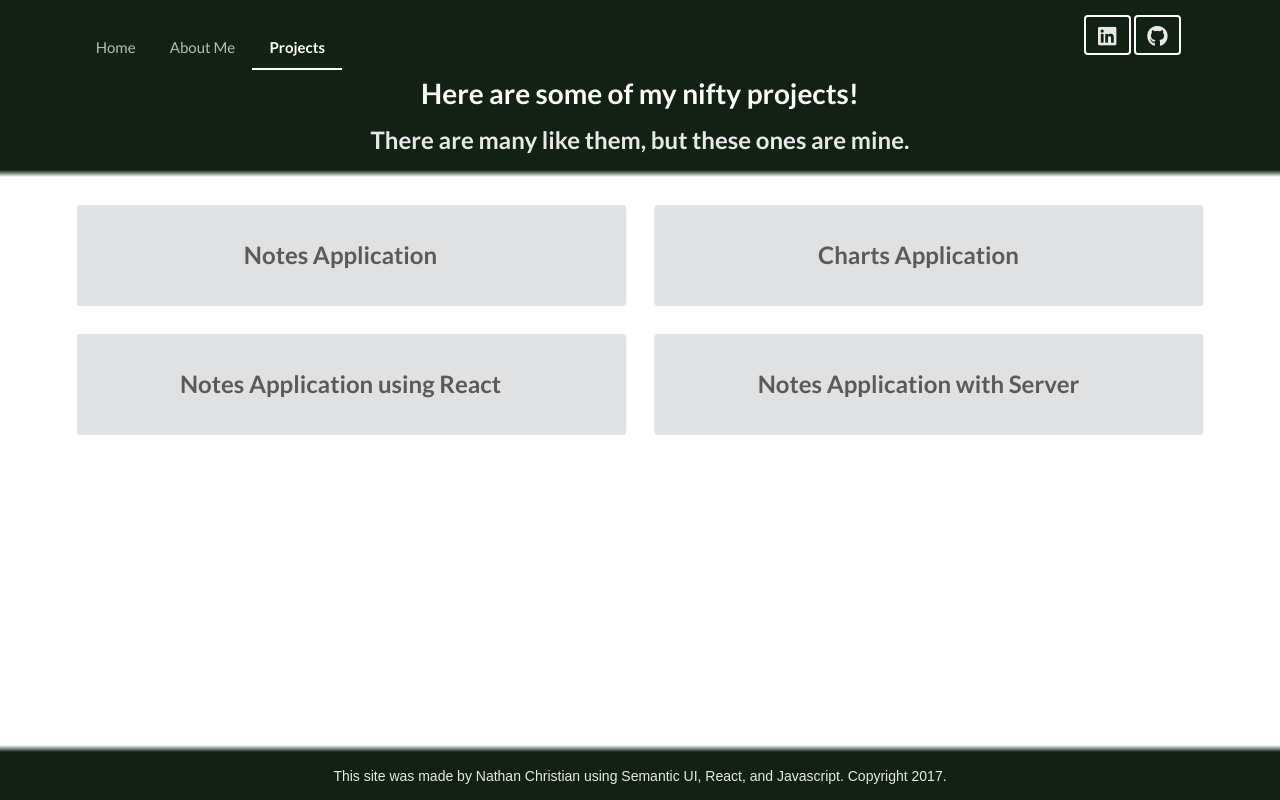
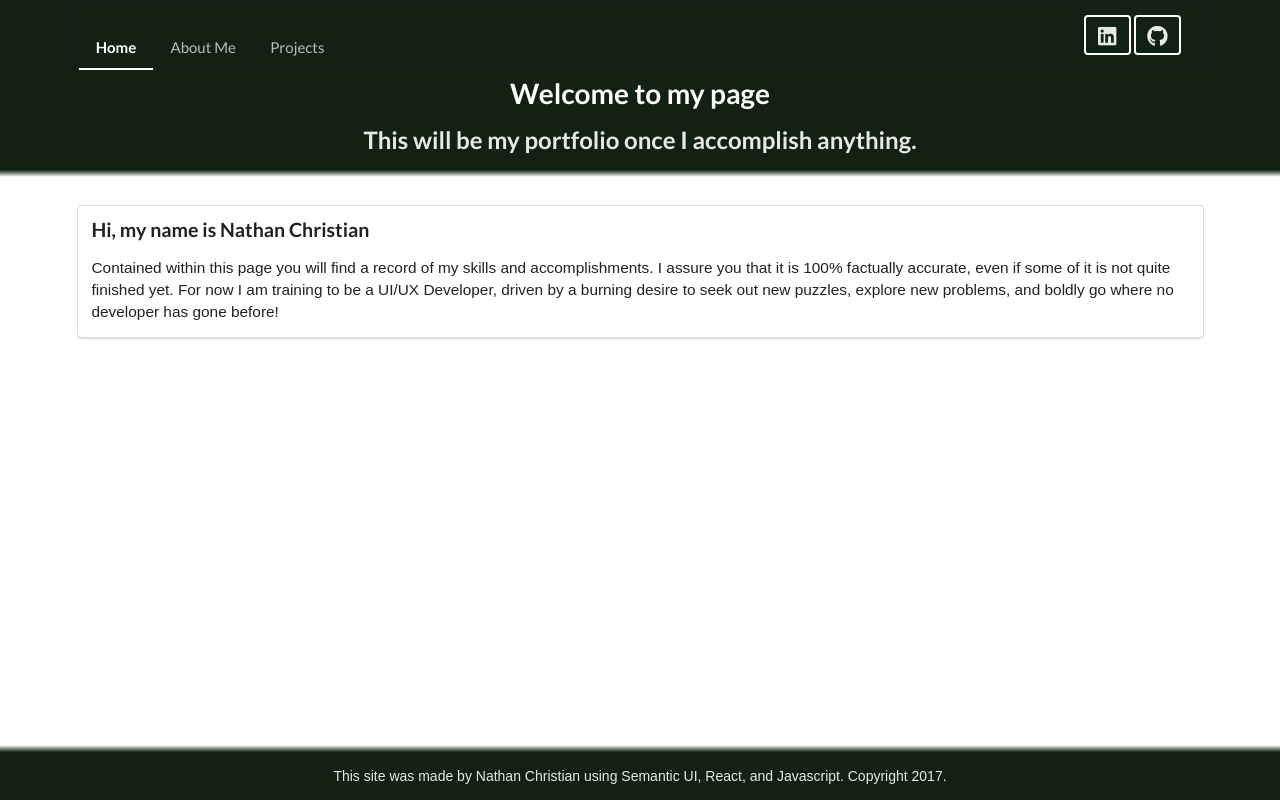
Before and after one commit to Grumlen/Portfolio, a React (Create React App) app: page /projects in a window 1280 px wide. Built offline with nearby package versions, Linux system fonts and the light colour scheme.

Commit message:
links fixed

```diff
--- a/src/App.js
+++ b/src/App.js
@@ -12,10 +12,10 @@ class App extends Component {
       <Router>
         <div id='App'>
           <Switch>
-            <Route path='/home' component={Home} />
+            <Route path='/' component={Home} />
             <Route path='/about' component={About} />
             <Route path='/projects' component={Projects} />
-            <Route><Redirect to='/home' /></Route>
+            <Route><Redirect to='/' /></Route>
           </Switch>
           <Footer />
         </div>
```
